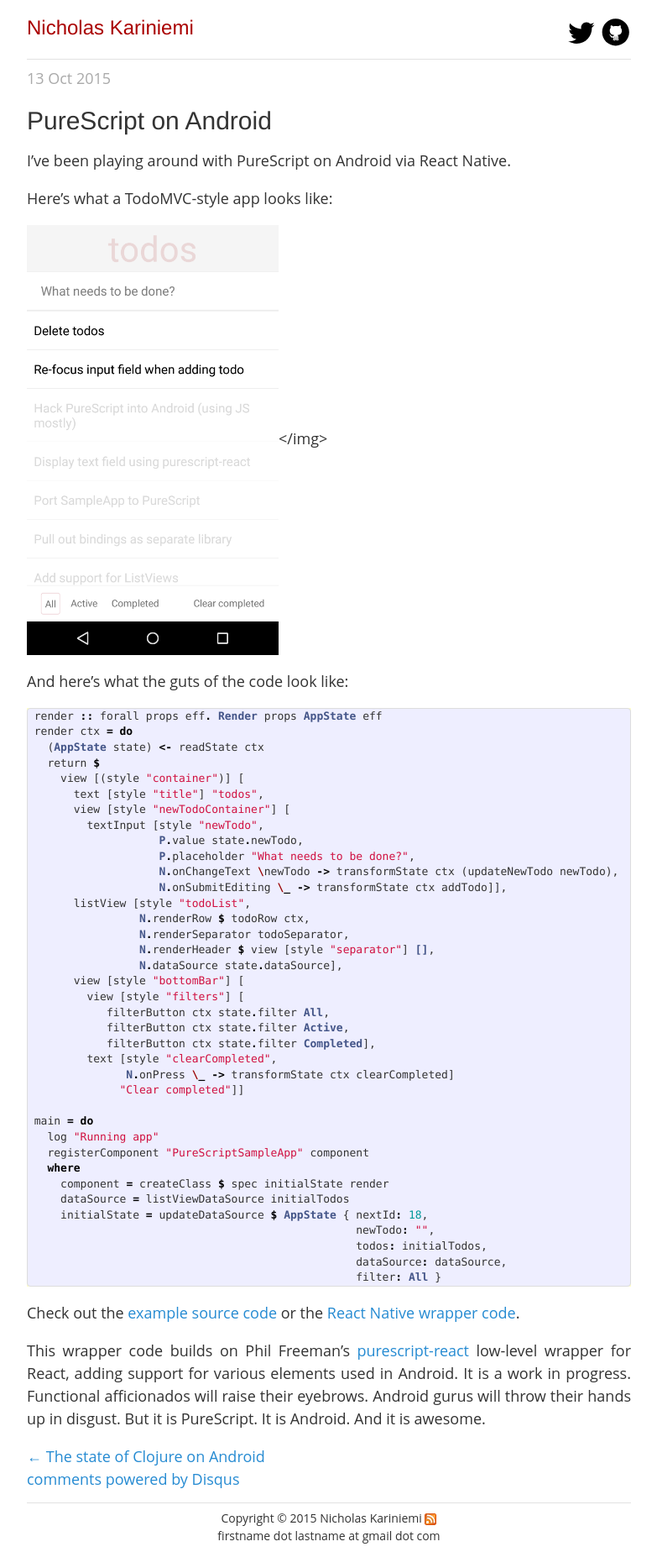
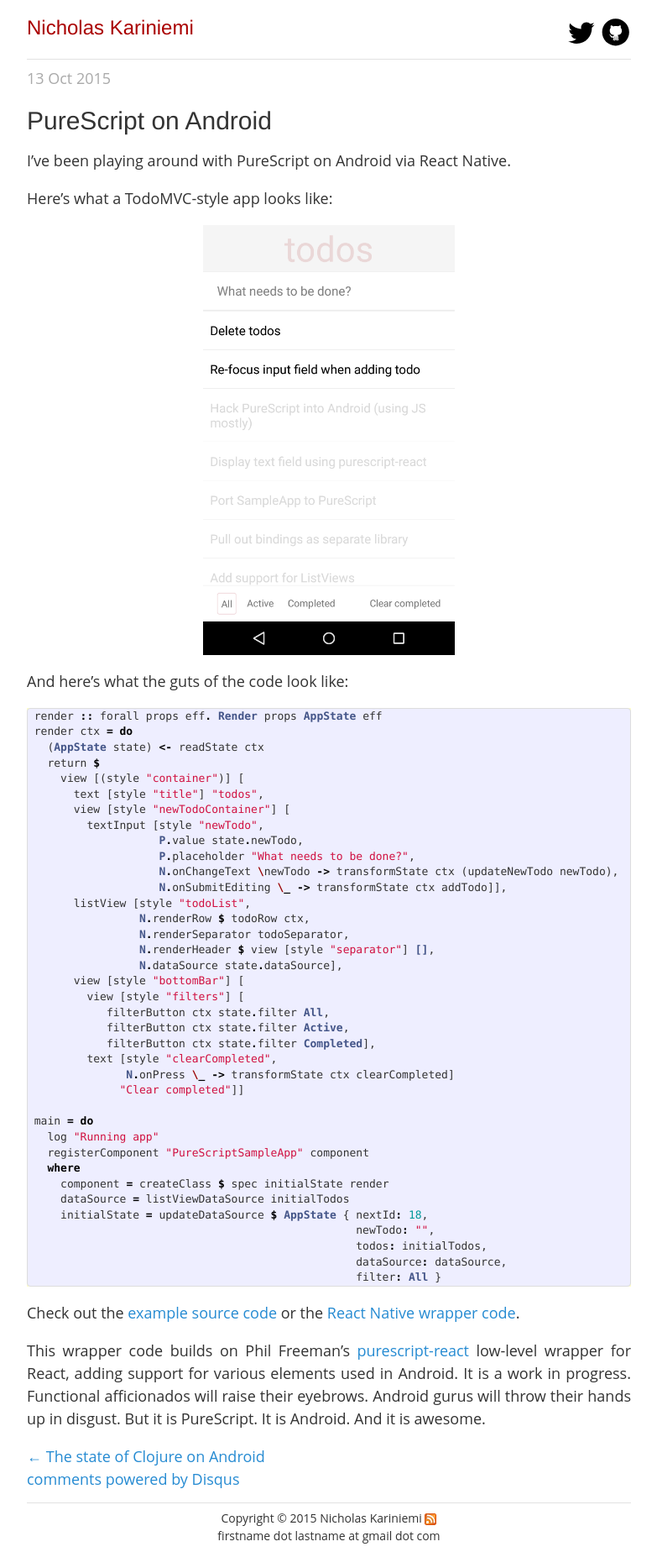
Before and after one commit to hoodunit/hoodunit.github.io, a Jekyll site: the page built from _posts/2015-10-13-purescript-on-android.md, in a window 1280 px wide. Shown: the whole page at 84% size, without its empty margins (248-1031 px from the left). Built offline with Jekyll 4.4.1, drawn with Linux system fonts in a browser that asks for light colours.

Commit message:
Center image on PureScript post

```diff
--- a/_posts/2015-10-13-purescript-on-android.md
+++ b/_posts/2015-10-13-purescript-on-android.md
@@ -7,7 +7,7 @@
 
 Here's what a TodoMVC-style app looks like:
 
-<img style="width: 300px;" src="/img/todomvc_screenshot.png"></img>
+<img style="width: 300px; margin: 0 auto; display: block;" src="/img/todomvc_screenshot.png" />
 
 And here's what the guts of the code look like:
 
```
